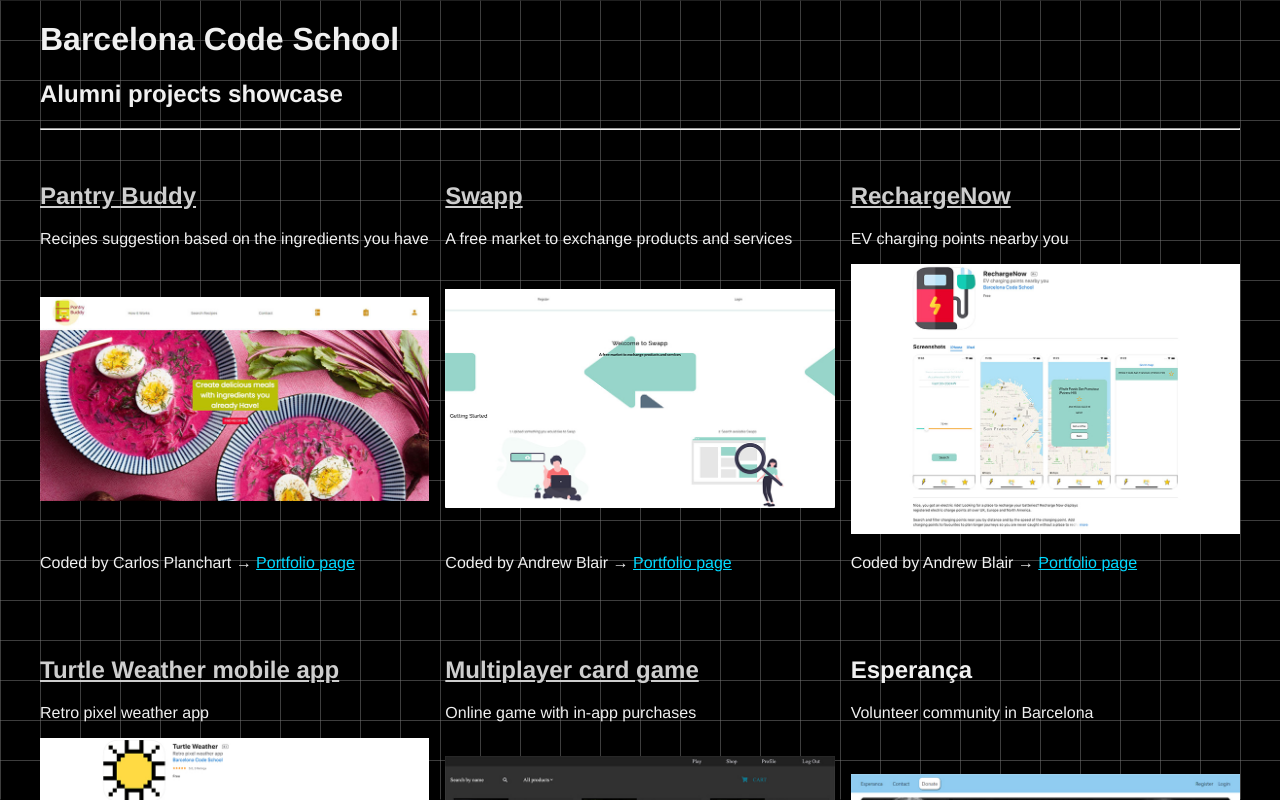
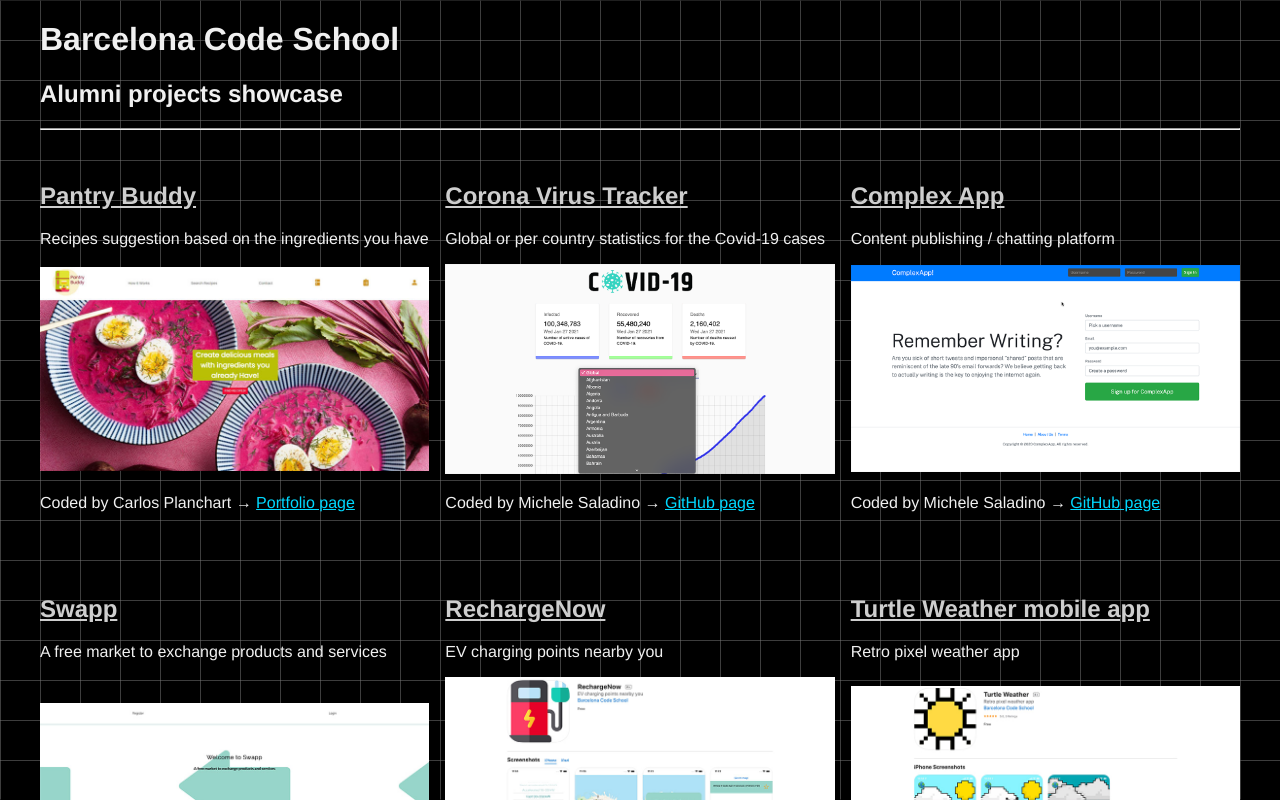
Before and after one commit to gk3000/students_projects_showcase, a React (Create React App) app: page / in a window 1280 px wide. Shown: the top 800 px of the page. Built offline with nearby package versions, Linux system fonts and the light colour scheme.

Commit message:
michele's projects

```diff
--- a/src/App.js
+++ b/src/App.js
@@ -23,6 +23,8 @@ import Rechargenow from './pics/rechargenow.jpg'
 import Swapp from './pics/swapp.jpg'
 import Bake from './pics/bake.jpg'
 import PB from './pics/pantry_buddy.jpg'
+import Corona from './pics/michele_corona.png'
+import ComplexApp from './pics/complex-app.png'
 
 export default function App() {
   return (
@@ -43,6 +45,30 @@ export default function App() {
     <img src={PB} alt='Recipes suggestion based on the ingredients you have' />
     </a>
     <p>Coded by Carlos Planchart → <a href='https://cplan485.gitlab.io/portfolio-project/' target='_blank' rel="noopener noreferrer">Portfolio page</a>
+    </p>
+    </section>
+
+        <section className='project'>
+    <div>
+    <h1><a href='http://michele-saladino-covid19-stats.surge.sh' target='_blank' rel="noopener noreferrer">Corona Virus Tracker</a></h1>
+    <p>Global or per country statistics for the Covid-19 cases</p>
+    </div>
+    <a href='http://michele-saladino-covid19-stats.surge.sh' target='_blank' rel="noopener noreferrer">
+    <img src={Corona} alt='Global or per country statistics for the Covid-19 cases' />
+    </a>
+    <p>Coded by Michele Saladino → <a href='https://github.com/mikis165' target='_blank' rel="noopener noreferrer">GitHub page</a>
+    </p>
+    </section>
+
+        <section className='project'>
+    <div>
+    <h1><a href='https://reactchat11.netlify.app' target='_blank' rel="noopener noreferrer">Complex App</a></h1>
+    <p>Content publishing / chatting platform</p>
+    </div>
+    <a href='https://reactchat11.netlify.app' target='_blank' rel="noopener noreferrer">
+    <img src={ComplexApp} alt='Content publishing / chatting platform' />
+    </a>
+    <p>Coded by Michele Saladino → <a href='https://github.com/mikis165' target='_blank' rel="noopener noreferrer">GitHub page</a>
     </p>
     </section>
 
```
Also changed, not shown: src/pics/complex-app.png (added), src/pics/michele_corona.png (added).
